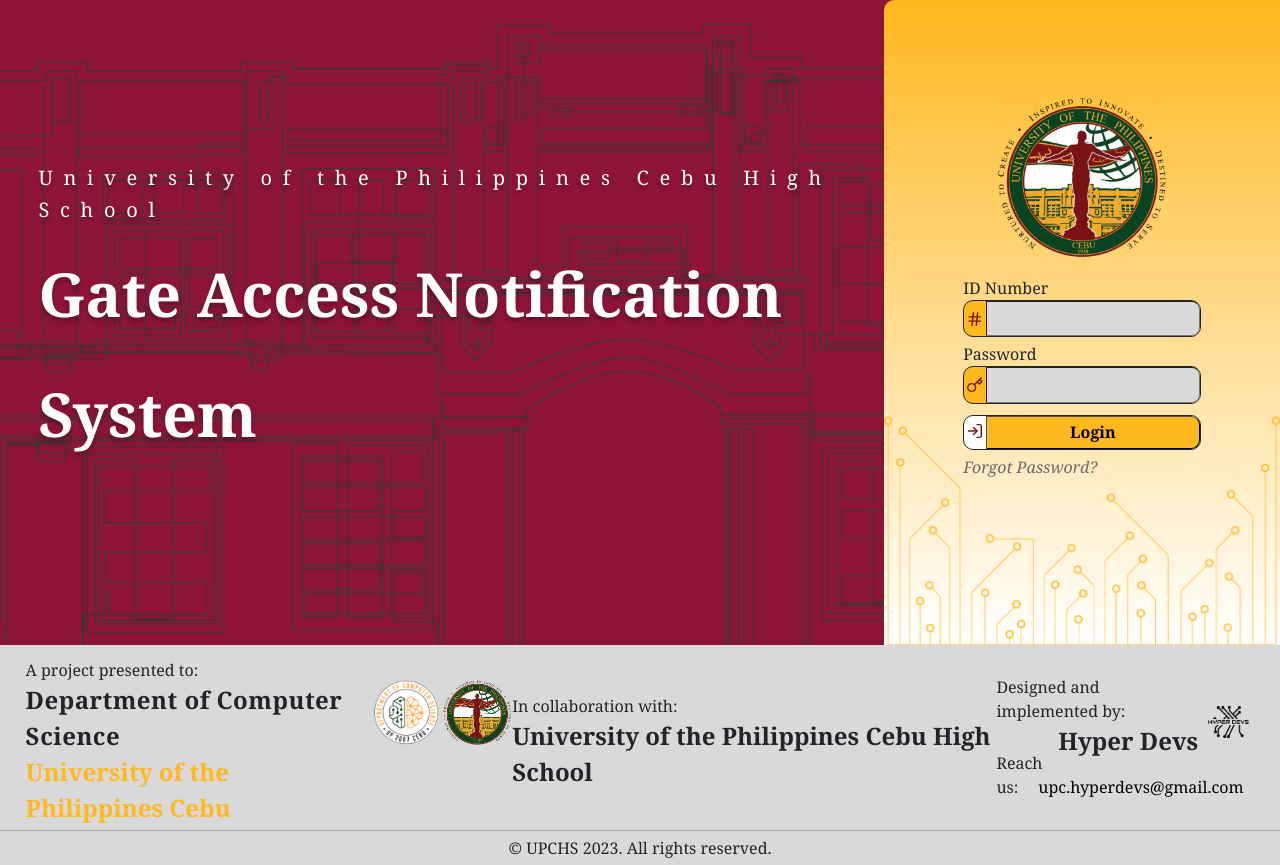
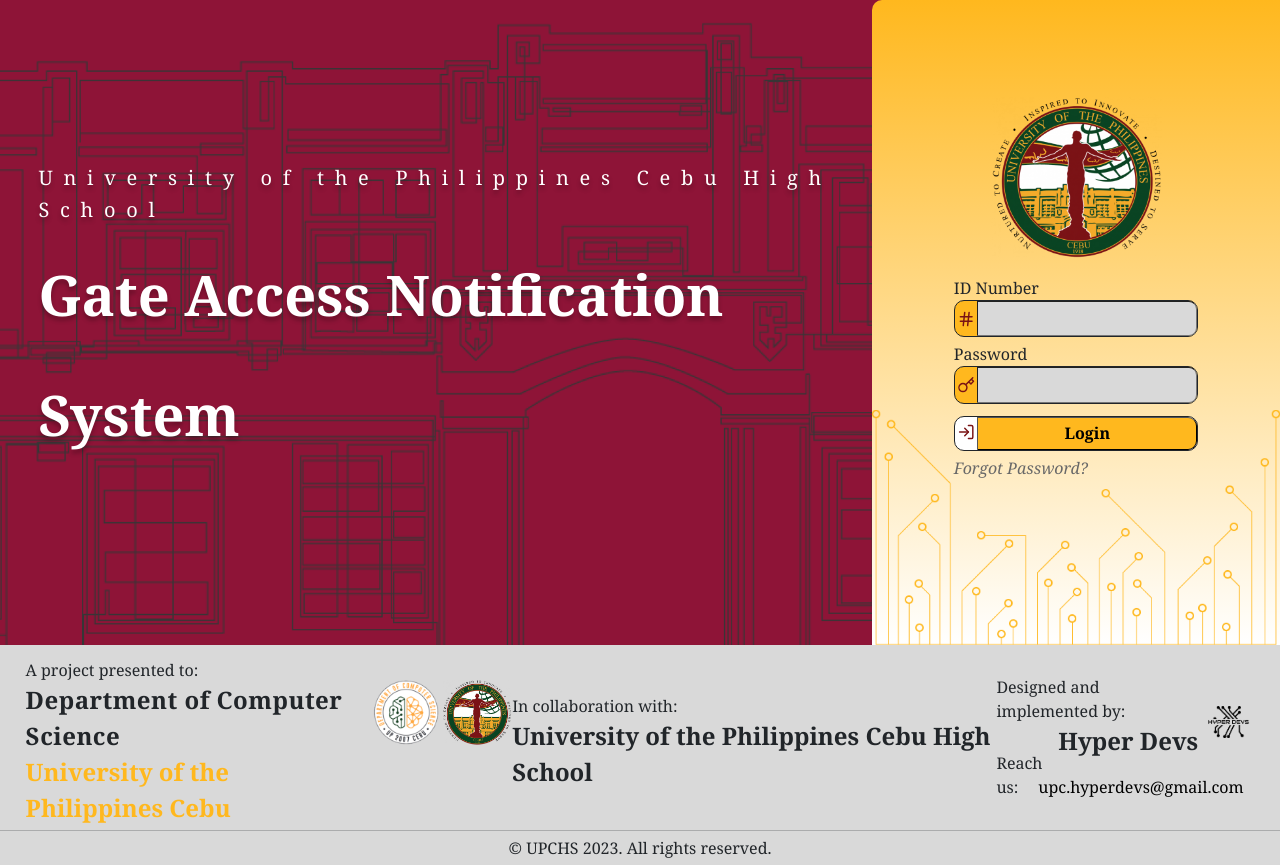
Before and after one commit to Hyper-Devs/Hyper-Devs, a React (Create React App) app in the folder client/: page / in a window 1280 px wide. Built offline with nearby package versions, Linux system fonts and the light colour scheme.

Commit message:
title font size change in login

```diff
--- a/client/src/Pages/Login/Login.css
+++ b/client/src/Pages/Login/Login.css
@@ -36,7 +36,7 @@
 
 .title h1 {
   font-weight: 700;
-  font-size: 3.8rem;
+  font-size: 3.5rem;
   line-height: 120px;
 }
 
```
